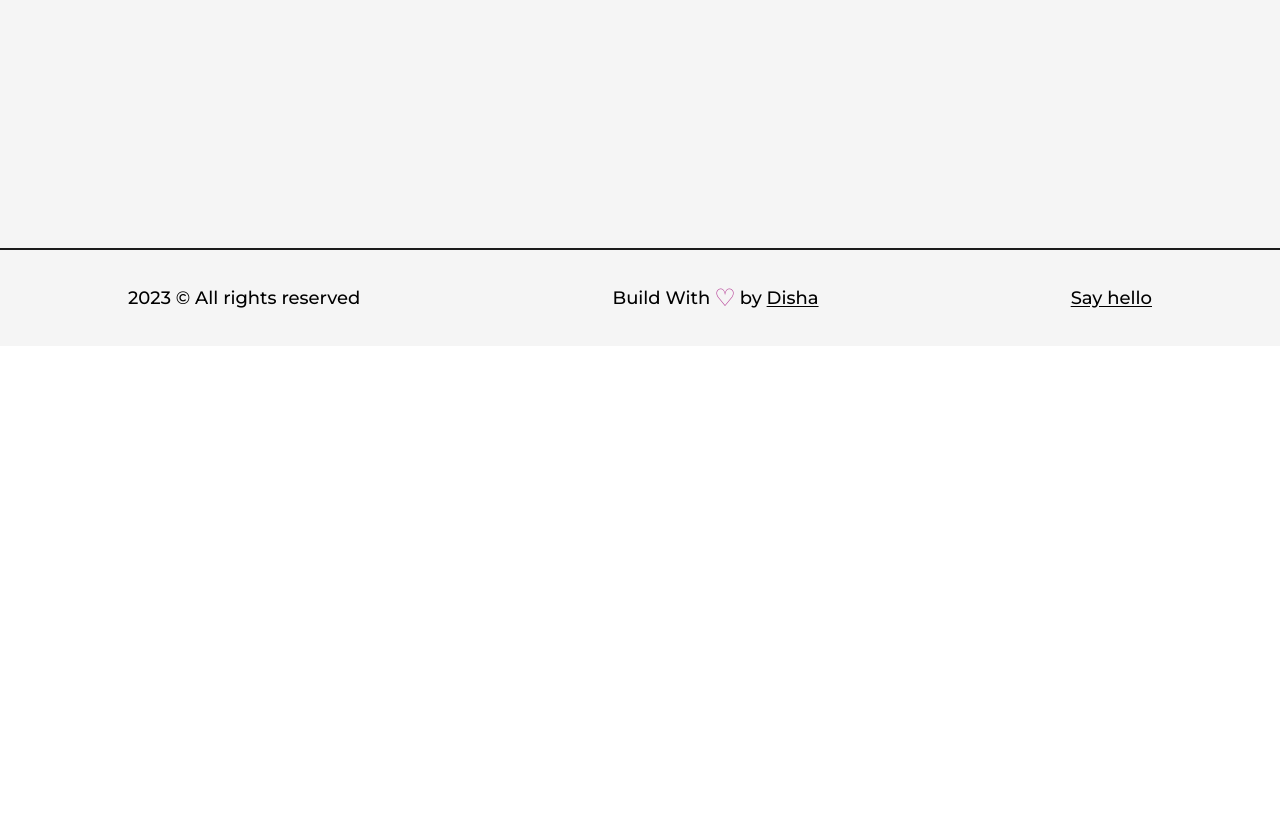
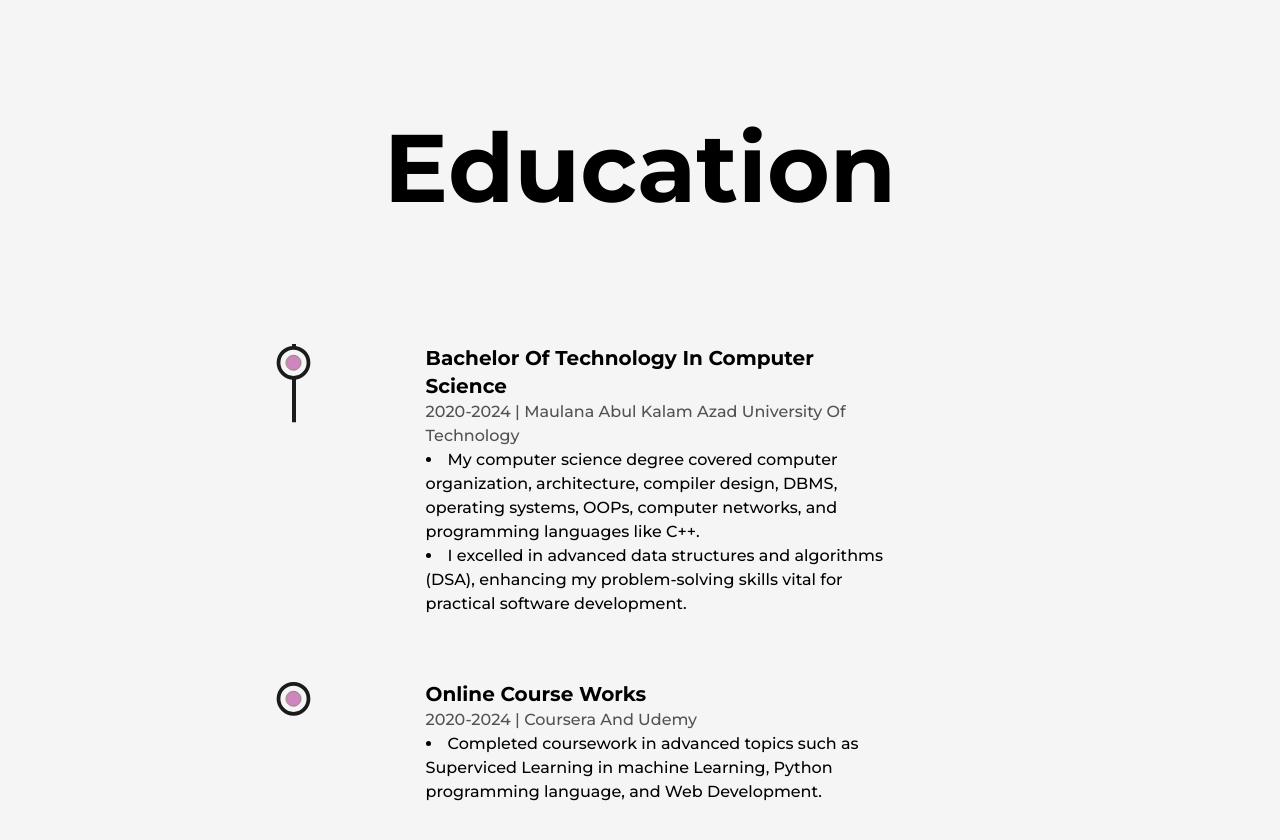
Before and after one commit to Decoder-25/Portfolio-website, a Next.js app: page /about in a window 1280 px wide. Shown: the part 4020-4860 px from the top of the page. Before the commit the page ends 4366 px from the top, so only its background shows below. Built offline with nearby package versions, Linux system fonts and the light colour scheme.

Commit message:
Completed the education section

```diff
--- /dev/null
+++ b/src/components/Education.js
@@ -0,0 +1,78 @@
+import React, { useRef } from "react";
+import { useScroll, motion } from "framer-motion";
+import LiIcon from "./LiIcon";
+
+const Details = ({ type, time, place, info }) => {
+    const ref = useRef(null);
+
+    return (
+        <li ref={ref} className="my-8 first:mt-0 last:mb-0 w-[60%] mx-aauto flex flex-col items-center justify-between">
+            <LiIcon reference={ref} />
+            <motion.div
+                initial={{ y: 50 }}
+                whileInView={{ y: 0 }}
+                transition={{ duration: 0.5, type: "spring" }}
+            >
+                <h3 className="capitalize font-bold text-xl">
+                    {type}
+                </h3>
+                <span className="capitalize font-medium text-dark/75">
+                    {time} | {place}
+                </span>
+                <ul className="list-disc list-inside">
+                    {info.map((point, index) => (
+                        <li key={index}>{point}</li>
+                    ))}
+                </ul>
+            </motion.div>
+        </li>
+    );
+};
+
+const Education = () => {
+    const ref = useRef(null);
+    const { scrollYProgress } = useScroll({
+        target: ref,
+        offset: ["start end", "center start"],
+    });
+
+    const infoDetails = [
+        [
+            "My computer science degree covered computer organization, architecture, compiler design, DBMS, operating systems, OOPs, computer networks, and programming languages like C++.",
+            "I excelled in advanced data structures and algorithms (DSA), enhancing my problem-solving skills vital for practical software development."
+        ],
+        [
+            "Completed coursework in advanced topics such as Superviced Learning in machine Learning, Python programming language, and Web Development."
+        ],
+    ];
+
+    return (
+        <div className="my-64">
+            <h2 className="font-bold text-8xl mb-32 w-full text-center">
+                Education
+            </h2>
+            <div ref={ref} className="w-[75%] mx-auto relative">
+                <motion.div
+                    style={{ scaleY: scrollYProgress }}
+                    className="absolute left-9 top-0 w-[4px] h-full bg-dark origin-top"
+                />
+                <ul className="w-full font-medium flex flex-col items-center justify-between ml-4">
+                    <Details
+                        type="Bachelor of Technology In Computer Science"
+                        time="2020-2024"
+                        place="Maulana Abul Kalam Azad University of Technology"
+                        info={infoDetails[0]}
+                    />
+                    <Details
+                        type="Online Course Works"
+                        time="2020-2024"
+                        place="Coursera And Udemy"
+                        info={infoDetails[1]}
+                    />
+                </ul>
+            </div>
+        </div>
+    );
+};
+
+export default Education;
--- a/src/components/Experience.js
+++ b/src/components/Experience.js
@@ -26,7 +26,7 @@ const Details = ({ position, company, companyLink, time, location, work }) => {
                 <span className="capitalize font-medium text-dark/75">
                     {time} | {location}
                 </span>
-                <ul className="list-disc list-inside">
+                <ul className="list-disc list-inside font-medium">
                     {work.map((point, index) => (
                         <li key={index}>{point}</li>
                     ))}
--- a/src/pages/about.js
+++ b/src/pages/about.js
@@ -6,6 +6,7 @@ import pp from "../../public/images/profile/about me.png";
 import Image from "next/image";
 import Skills from "@/components/Skills";
 import Experience from "@/components/Experience";
+import Education from "@/components/Education";
 
 const about = () => {
   return (
@@ -69,6 +70,7 @@ const about = () => {
           </div>
           <Skills />
           <Experience/>
+          <Education/>
         </Layout>
       </main>
     </>
```
Also changed, not shown: public/All-Texts/pages.txt.
